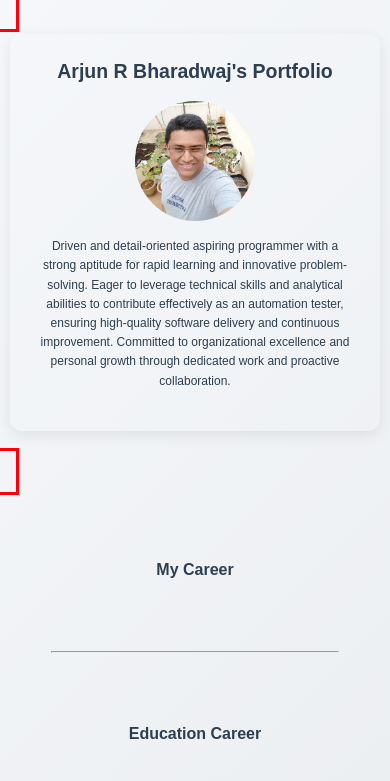
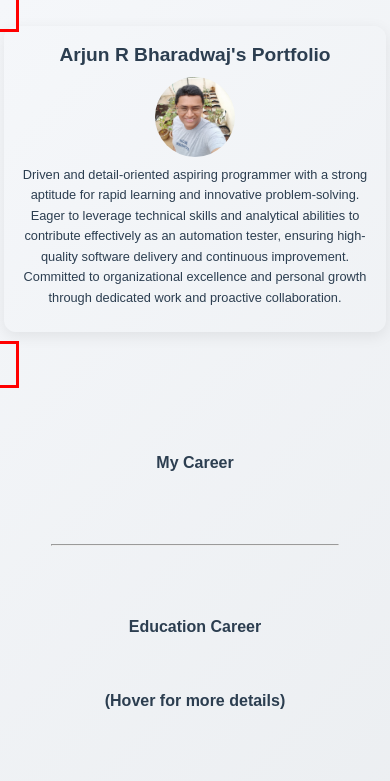
Before and after one commit to barjun25/MyAngProfile, an Angular app: page / in a window 390 px wide. Shown: the top 781 px of the page. Built offline with nearby package versions, Linux system fonts and the light colour scheme.

Commit message:
new code changes 2/2/2026

```diff
--- a/src/app/header/header.component.css
+++ b/src/app/header/header.component.css
@@ -46,25 +46,28 @@ header {
   }
 
   /* Mobile First - Extra Small Screens */
- /* @media (max-width: 480px) {
+  @media (max-width: 767px) {
     header {
       gap: 0.75rem;
       padding: 1rem;
       margin: 0.5rem auto 1.5rem auto;
+      width: 98%;
+      max-width: none;
     }
 
     img {
-      width: 100px;
-      height: 100px;
+      width: 80px;
+      height: 80px;
     }
 
     h1 {
-      font-size: 1.1rem;
+      font-size: 1.2rem;
       padding-bottom: 0.5rem;
     }
 
     p {
-      font-size: 0.75rem;
+      font-size: 0.8rem;
+      padding: 0.5rem 0;
     }
   }
 
@@ -155,4 +158,3 @@ header {
       line-height: 1.8;
     }
   }
-*/
```
Also changed, not shown: 8 other files (tests, documents, lock files or other folders).
